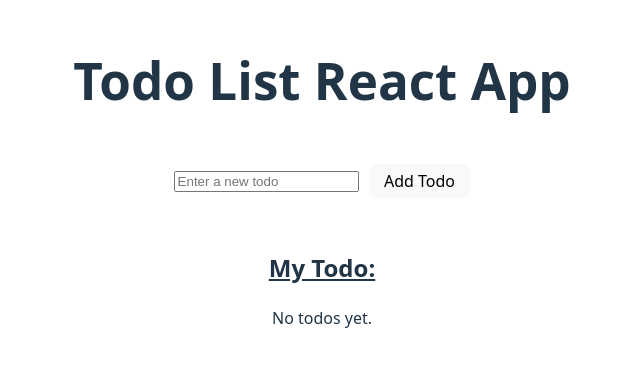
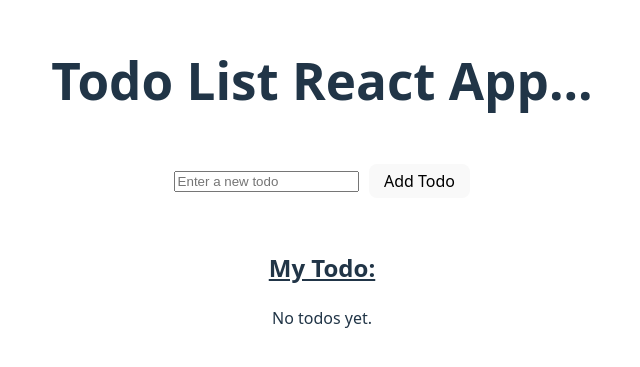
Before and after one commit to x-typo/react-todo-app, a React (Vite) app: page / in a window 1280 px wide. Shown: the part 201-568 px from the top of the page, without its empty margins (318-958 px from the left). Built offline with nearby package versions, Linux system fonts and the light colour scheme.

Commit message:
push for change

```diff
--- a/src/TodoApp.tsx
+++ b/src/TodoApp.tsx
@@ -32,7 +32,7 @@ function TodoApp() {
 
   return (
     <div className="app">
-      <h1>Todo List React App</h1>
+      <h1>Todo List React App...</h1>
 
       <div className="add-todo-section">
         <input
```
